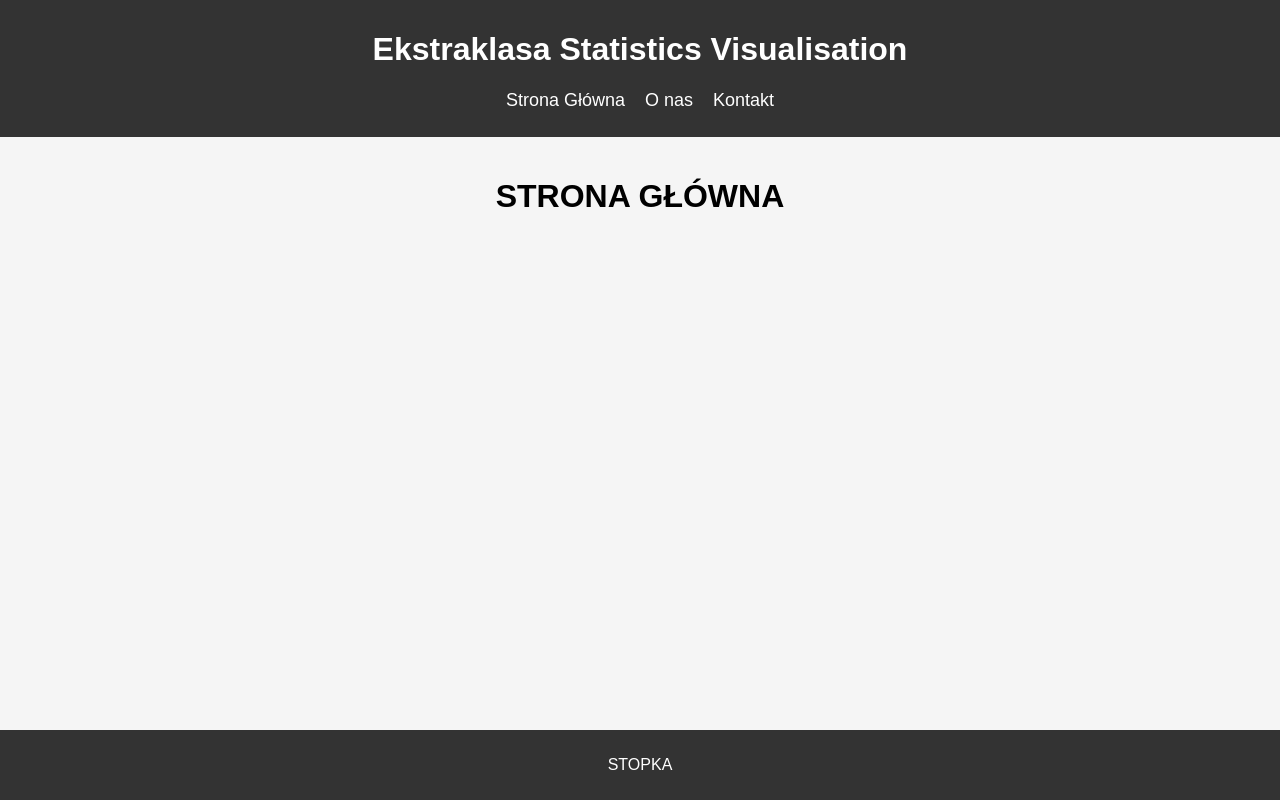
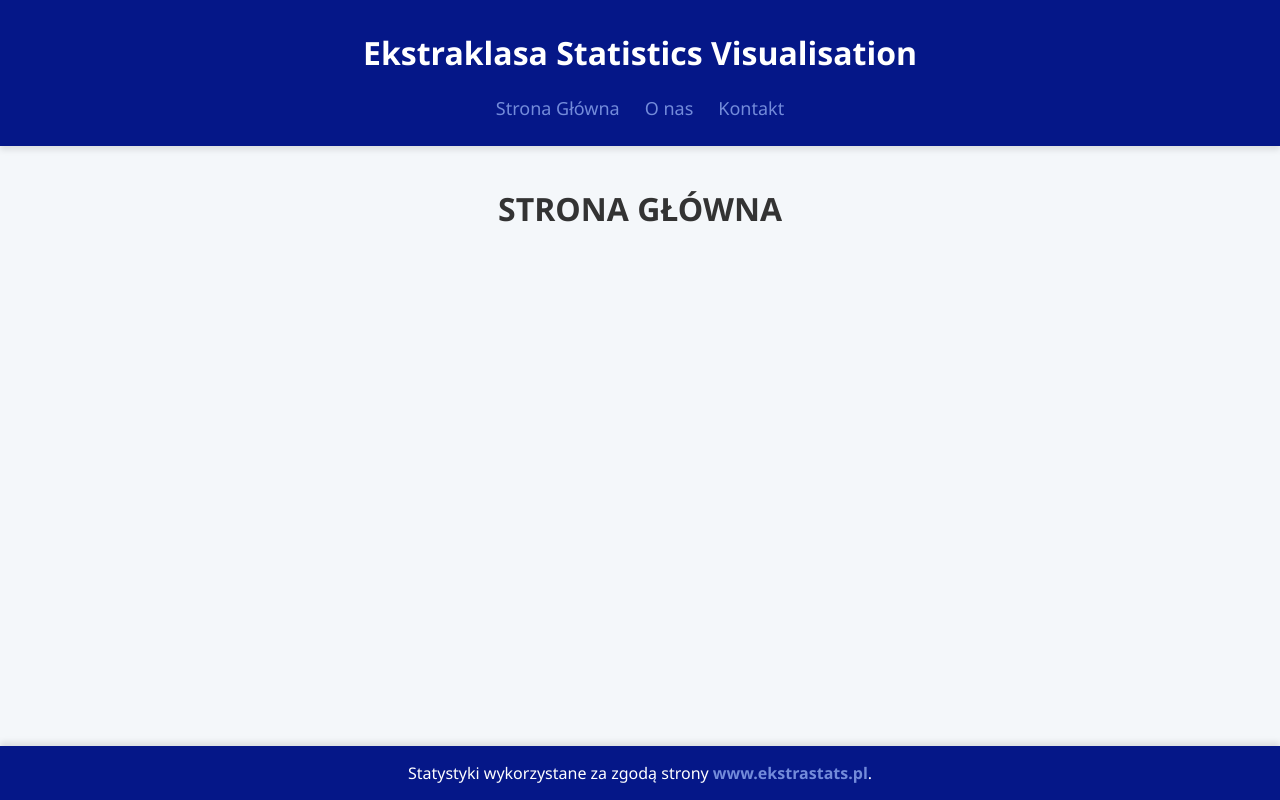
Before and after one commit to Milosz180/ekstraklasa_statisics_visualisation, a React (Create React App) app in the folder esv_app/: page / in a window 1280 px wide. Built offline with nearby package versions, Linux system fonts and the light colour scheme.

Commit message:
basic style for web app

```diff
--- a/esv_app/src/App.css
+++ b/esv_app/src/App.css
@@ -1,9 +1,10 @@
 body {
-  font-family: Arial, sans-serif;
+  font-family: 'Segoe UI', Tahoma, Geneva, Verdana, sans-serif;
   text-align: center;
   margin: 0;
   padding: 0;
-  background-color: #f5f5f5;
+  background-color: #f4f7fa;
+  color: #333;
 }
 
 .container {
@@ -13,9 +14,10 @@
 }
 
 header {
-  background-color: #333;
+  background-color: #051788;
   color: #fff;
-  padding: 10px;
+  padding: 10px 0;
+  box-shadow: 0 4px 6px rgba(0, 0, 0, 0.1);
 }
 
 nav ul {
@@ -23,7 +25,7 @@
   padding: 0;
   display: flex;
   justify-content: center;
-  gap: 20px;
+  gap: 25px;
 }
 
 nav ul li {
@@ -31,9 +33,15 @@
 }
 
 nav a {
-  color: #fff;
+  color: #738bda;
   text-decoration: none;
   font-size: 18px;
+  transition: color 0.3s ease, transform 0.3s ease;
+}
+
+nav a:hover {
+  color: #e6e6e6;
+  transform: translateY(-3px);
 }
 
 main {
@@ -42,8 +50,21 @@
 }
 
 footer {
-  background-color: #333;
+  background-color: rgb(5, 23, 136);
   color: #fff;
-  padding: 10px;
-  margin-top: 20px;
+  padding: 0;
+  font-size: 16px;
+  box-shadow: 0 -4px 6px rgba(0, 0, 0, 0.1);
 }
+
+.ekstrastats-link {
+  color: #738bda;
+  text-decoration: none;
+  font-weight: bold;
+}
+
+.ekstrastats-link:hover {
+  color: #e6e6e6;
+  transform: translateY(-3px);
+  text-decoration: underline;
+}
--- a/esv_app/src/App.js
+++ b/esv_app/src/App.js
@@ -29,7 +29,7 @@
       </main>
 
       <footer>
-        <p>STOPKA</p>
+        <p>Statystyki wykorzystane za zgodą strony <Link class="ekstrastats-link" to="www.ekstrastats.pl">www.ekstrastats.pl</Link>.</p>
       </footer>
     </div>
   );
```
Also changed, not shown: 1 other file (tests, documents, lock files or other folders).
